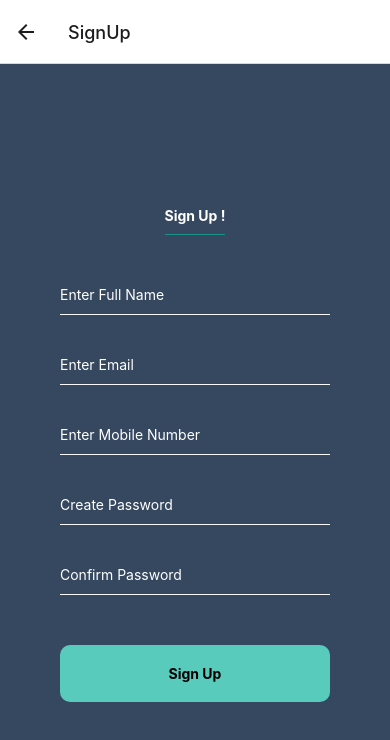
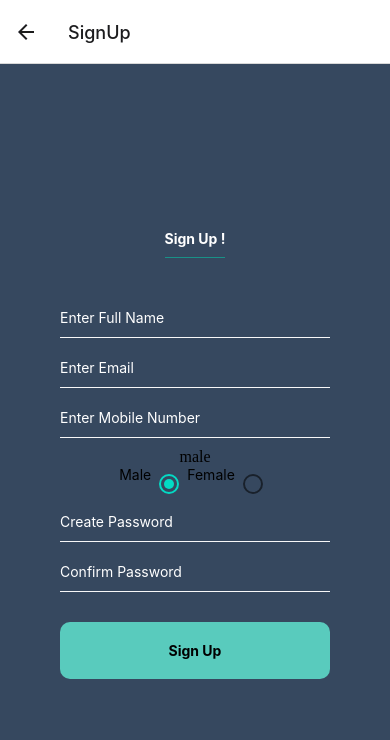
Before and after one commit to romario-0/pavo-capstone_health-app, a React Native app in the folder capstone-frontend/: screen /SignUp in a window 390 px wide. Shown: the top 740 px of the page. Built offline with nearby package versions, Linux system fonts and the light colour scheme.

Commit message:
latest signin and signup

```diff
--- a/capstone-frontend/app/screens/SignInScreen.js
+++ b/capstone-frontend/app/screens/SignInScreen.js
@@ -14,6 +14,8 @@ export default function SignInScreen() {
 
   })
 
+  const [formErrors,setFormErrors]= useState({});
+
   const [errors,setErrors]= useState({});
 
   const validate= () =>{
@@ -23,13 +25,20 @@ export default function SignInScreen() {
     }
   }
 
+
+
     const handleOnChange = (text,input) => {
       setInputs(prevState=>({...prevState, [input]: text}))
+
     }
 
-    const handleError = (errorMessage,input)=>{
-      setErrors(prevState=>({...prevState, [input]: errorMessage}))
-    }
+    const handleSubmit=(e)=>{
+      e.preventDefault();
+      setFormErrors(validate(inputs));
+      setIsSubmit(true)
+      console.log(inputs)
+
+     }
 
 
   const handleSignIn = () => {
@@ -41,11 +50,12 @@ export default function SignInScreen() {
       <Text style={styles.header}>Sign In !</Text>
       <TextInput style={styles.textinput}
                  placeholder="Enter Email"
-                 error={errors.email}
+                 value={inputs.email}
                  onChangeText={text=>handleOnChange(text,'email')
                 }/>
       <TextInput style={styles.textinput}
                  placeholder="Enter Password"
+                 secureTextEntry={true}
                  onChangeText={text=>handleOnChange(text,'password')}/>
       <TouchableOpacity style={styles.sign} onPress={handleSignIn}>
         <Text style={styles.signtext}>Sign In</Text>
@@ -93,5 +103,12 @@ const styles = StyleSheet.create({
     },
     signtext:{
         fontWeight:"bold"
-    }
+    },
+    error:{
+      color:"red",
+      marginRight:'auto',
+      fontsize:21,
+      marginTop:-20
+
+      }
 });
--- a/capstone-frontend/app/screens/SignUpScreen.js
+++ b/capstone-frontend/app/screens/SignUpScreen.js
@@ -1,6 +1,8 @@
 import { StatusBar } from 'expo-status-bar';
-import React, {useState}from 'react'
+import React, {useState,useEffect,useContext}from 'react';
 import { StyleSheet, Text, TextInput, TouchableOpacity,onPress, View, Keyboard } from 'react-native';
+import { AuthenticationContext } from '../services/AuthenticationContext';
+import { RadioButton } from 'react-native-paper';
 
 
 export default function SignUpScreen() {
@@ -9,22 +11,69 @@ export default function SignUpScreen() {
     username:'',
     email:'',
     mobile:'',
-    password:''
+    crepwd:'',
+    cnfmpwd:'',
+
 
   })
 
+  const [formErrors,setFormErrors]= useState({});
+
   const [errors,setErrors]= useState({});
 
-
+  //const [isSubmit,setIsSubmit]= useState(false)
+  const {onRegister} = useContext(AuthenticationContext);
+  const [checked,setChecked]= useState("male")
 
     const handleOnChange = (text,input) => {
       setInputs(prevState=>({...prevState, [input]: text}))
-      console.log(inputs)
+
     }
 
-    const handleError = (errorMessage,input)=>{
-      setErrors(prevState=>({...prevState, [input]: errorMessage}))
+    const handleSignup=()=>{
+
+      setFormErrors(validate(inputs));
+      const user={fullname:inputs.username,email:inputs.email,password:inputs.cnfmpwd,gender:checked}
+      onRegister(user)
+      console.log(user)
+
+     }
+
+     useEffect(()=>{
+
+
+     },[formErrors])
+
+    const validate=  (values) => {
+     const errors={};
+     const regex= /^[^\s@]+@[^\s@]+\.[^\s@]{2,}$/i;
+     if(!values.username){
+       errors.username="username is required";
+     }else if(values.username.length<4){
+       errors.username="username must be 4 characters"
+     }
+     if(!values.email){
+      errors.email="emial is required";
     }
+    if(!values.mobile){
+      errors.mobile="mobile is required";
+    }else if(values.mobile.length>10 || values.mobile.length<10){
+      errors.mobile="Invalid Mobile Number!"
+    }
+    if(!values.crepwd){
+      errors.crepwd="Password is required";
+    }else if(values.crepwd.length<8){
+      errors.crepwd="Password must be 8 characters";
+    }
+    if(!values.cnfmpwd){
+      errors.cnfmpwd="confirm the password";
+    } else if(values.crepwd!==values.cnfmpwd){
+      errors.cnfmpwd="Password was not matched"
+    }
+    return errors;
+    }
+
+
 
 
   return (
@@ -34,22 +83,47 @@ export default function SignUpScreen() {
                  placeholder="Enter Full Name"
                  name="username"
                  value={inputs.username}
-                 onChangeText={handleOnChange}/>
+                 onChangeText={text=>handleOnChange(text,"username")}/>
+        <Text style={styles.error}>{formErrors.username}</Text>
       <TextInput style={styles.textinput}
                  placeholder="Enter Email"
                  error={errors.email}
-                 onChangeText={handleOnChange}/>
+                 onChangeText={text=>handleOnChange(text,"email")}/>
+                 <Text style={styles.error}>{formErrors.email}</Text>
        <TextInput style={styles.textinput}
                  keyboardType='numeric'
                  placeholder="Enter Mobile Number"
-                 onChangeText={handleOnChange}/>
+                 onChangeText={text=>handleOnChange(text,"mobile")}/>
+                 <Text style={styles.error}>{formErrors.mobile}</Text>
+                 { checked}
+        <View style={styles.inline}>
+        <Text>Male</Text>
+        <RadioButton
+        value="male"
+        status={ checked === 'male' ? 'checked' : 'unchecked' }
+        onPress={() => setChecked('male')}
+      />
+      <Text>Female</Text>
+      <RadioButton
+        value="female"
+        status={ checked === 'female' ? 'checked' : 'unchecked' }
+        onPress={() => setChecked('female')}
+      />
+        </View>
+
       <TextInput style={styles.textinput}
                  placeholder="Create Password"
-                 onChangeText={handleOnChange}/>
+                 type="password"
+                 secureTextEntry={true}
+                 onChangeText={text=>handleOnChange(text,"crepwd")}/>
+                 <Text style={styles.error}>{formErrors.crepwd}</Text>
       <TextInput style={styles.textinput}
                  placeholder="Confirm Password"
-                 onChangeText={handleOnChange}/>
-      <TouchableOpacity style={styles.sign} >
+                 type="password"
+                 secureTextEntry={true}
+                 onChangeText={text=>handleOnChange(text,"cnfmpwd")}/>
+                 <Text style={styles.error}>{formErrors.cnfmpwd}</Text>
+      <TouchableOpacity style={styles.sign} onPress={handleSignup}>
         <Text style={styles.signtext}>Sign Up</Text>
       </TouchableOpacity>
       <StatusBar style="auto" />
@@ -93,7 +167,27 @@ const styles = StyleSheet.create({
       borderRadius:10,
       marginTop:20
     },
+    gen:{
+      alignSelf:"stretch",
+      alignItems:"center",
+      padding:20,
+      background:"tranparent",
+      border:"1px solid #fff",
+      borderRadius:10,
+      marginTop:20
+    },
     signtext:{
         fontWeight:"bold"
+    },
+    error:{
+    color:"red",
+    marginRight:'auto',
+    fontsize:21,
+    marginTop:-20
+
+    },
+    inline:{
+      display:"flex",
+      flexDirection:"row"
     }
 });
--- a/capstone-frontend/app/screens/WelcomeScreen.js
+++ b/capstone-frontend/app/screens/WelcomeScreen.js
@@ -1,12 +1,41 @@
-import { Button, StyleSheet, View } from 'react-native';
+import { Button, StyleSheet, View,Text } from 'react-native';
 
 const WelcomeScreen = ({ navigation }) => {
     return (
-        <View>
-            <Button title='Sign in' onPress={() => navigation.navigate('SignIn')} />
-            <Button title='Sign up' onPress={() => navigation.navigate('SignUp')} />
+        <View style={styles.landingpage}>
+            <Text style={styles.bt}>Health & Fitness</Text>
+            <View style={styles.btn}>
+            <Button  title='Sign in' onPress={() => navigation.navigate('SignIn')} />
+            </View>
+            <View style={styles.btn}>
+            <Button  title='Sign up' onPress={() => navigation.navigate('SignUp')} />
+            </View>
+
         </View>
     );
 }
 
+const styles = StyleSheet.create({
+    landingpage:{
+        alignSelf:'stretch',
+        alignItems:'center',
+        justifyContent:'center',
+        backgroundColor:'#36485f',
+        paddingLeft: 20,
+        paddingRight: 20,
+        flex:1
+
+    },
+    btn:{width:180,
+         marginBottom:20,
+         backgroundColor:"#59cbbd",
+        borderRadius:10},
+    bt:{
+        color:"#59cbbd",
+        fontSize:35,
+        fontWeight:600,
+        marginBottom:20
+
+        },
+})
 export default WelcomeScreen;
--- a/capstone-frontend/package.json
+++ b/capstone-frontend/package.json
@@ -16,14 +16,15 @@
     "@react-navigation/native": "^6.0.10",
     "@react-navigation/native-stack": "^6.6.1",
     "expo": "~44.0.0",
+    "expo-secure-store": "~11.1.0",
     "expo-status-bar": "~1.2.0",
     "react": "17.0.1",
     "react-dom": "17.0.1",
     "react-native": "0.64.3",
+    "react-native-paper": "^4.12.0",
     "react-native-safe-area-context": "3.3.2",
     "react-native-screens": "~3.10.1",
-    "react-native-web": "0.17.1",
-    "expo-secure-store": "~11.1.0"
+    "react-native-web": "0.17.1"
   },
   "devDependencies": {
     "@babel/core": "^7.12.9"
```
Also changed, not shown: 2 other files (tests, documents, lock files or other folders).
